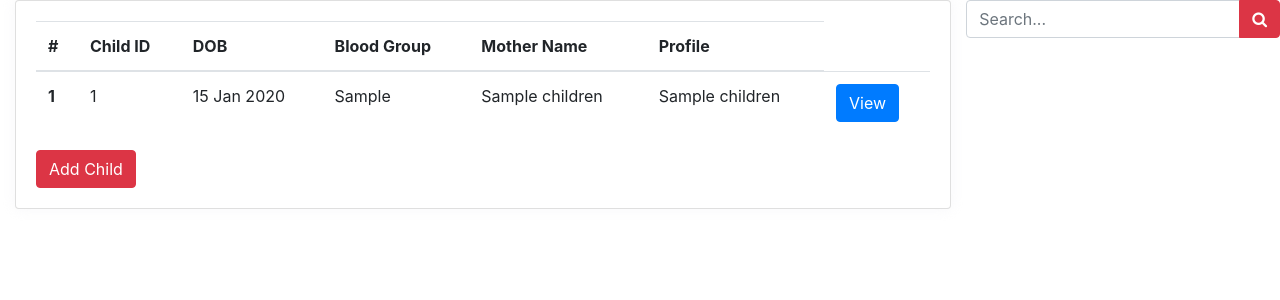
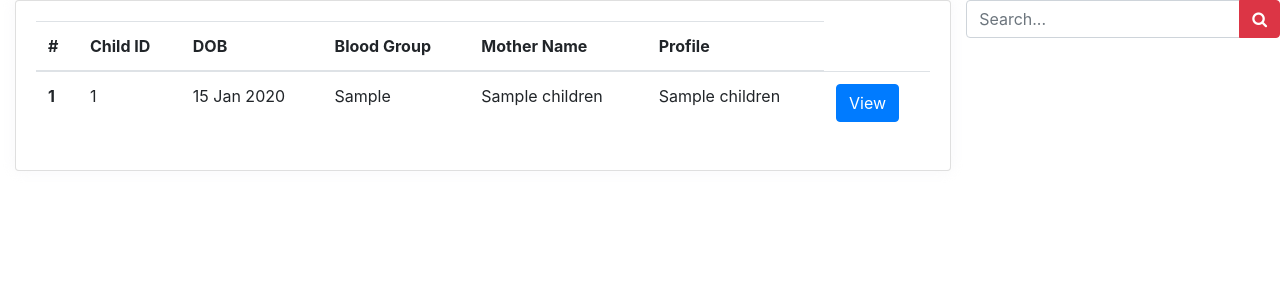
Before and after one commit to himanshubhatt02/final-year-project-back-end, a Node server app: template views/parent/myChild.ejs in a window 1280 px wide. Shown: the top 300 px of the page. Run offline with Node 20, Linux system fonts and the light colour scheme; the template is opened without the code that fills it: most values are stand-ins (such as "Sample title", 1, 10 or a date in 2020); some libraries are stand-ins or nearby versions.

Commit message:
removed add button in parent

```diff
--- a/views/parent/myChild.ejs
+++ b/views/parent/myChild.ejs
@@ -76,11 +76,7 @@
                                 </tbody>
 
                             </table>
-                            <div class="add">
-                         <a href="profile.html"> <button class="btn btn-danger btn-square-md">Add Child</button></a>
 
-
-                        </div>
 
                         <!-- end project-list -->
 
```
